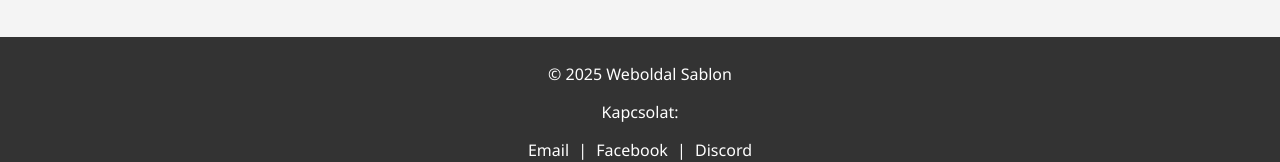
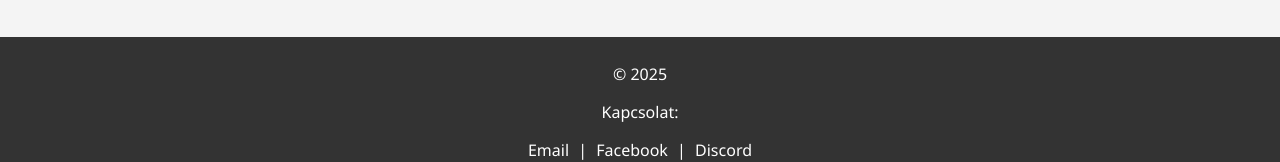
Before and after one commit to syslyg/onbemutatas.github.io, a plain HTML site: page index.html in a window 1280 px wide. Shown: the part 629-791 px from the top of the page. Drawn offline with Linux system fonts and the light colour scheme.

Commit message:
vége itt asszem

```diff
--- a/index.html
+++ b/index.html
@@ -36,7 +36,7 @@
             </div>
         </div>
     <footer>
-        <p class="middle">&copy; 2025 Weboldal Sablon</p>
+        <p class="middle">&copy; 2025</p>
         <div class="contact">
             <p class="middle">Kapcsolat:</p>
             <a href="mailto:info@example.com" target="_blank">Email</a> |
```
Also changed, not shown: file2.txt, grafikon.png (added).
